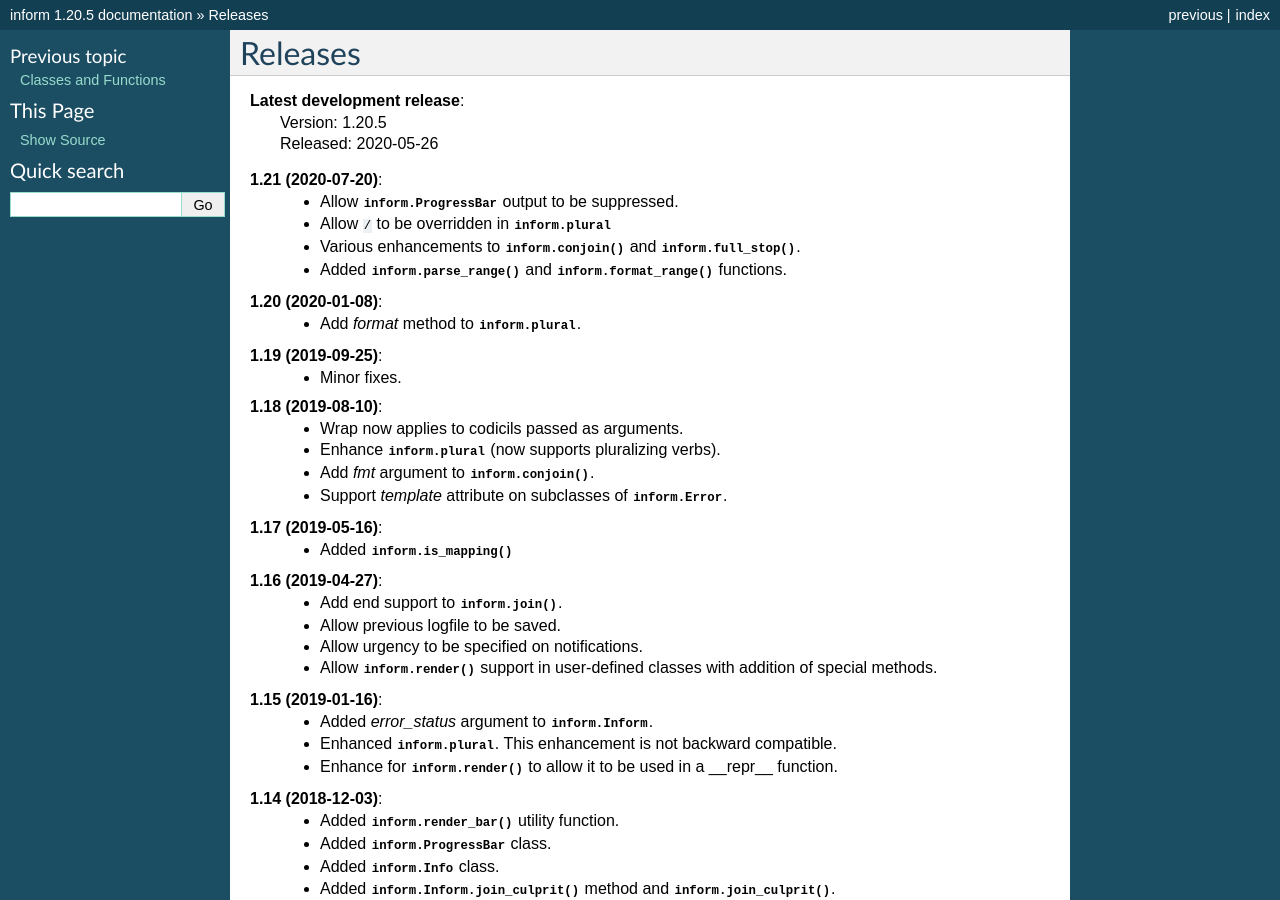
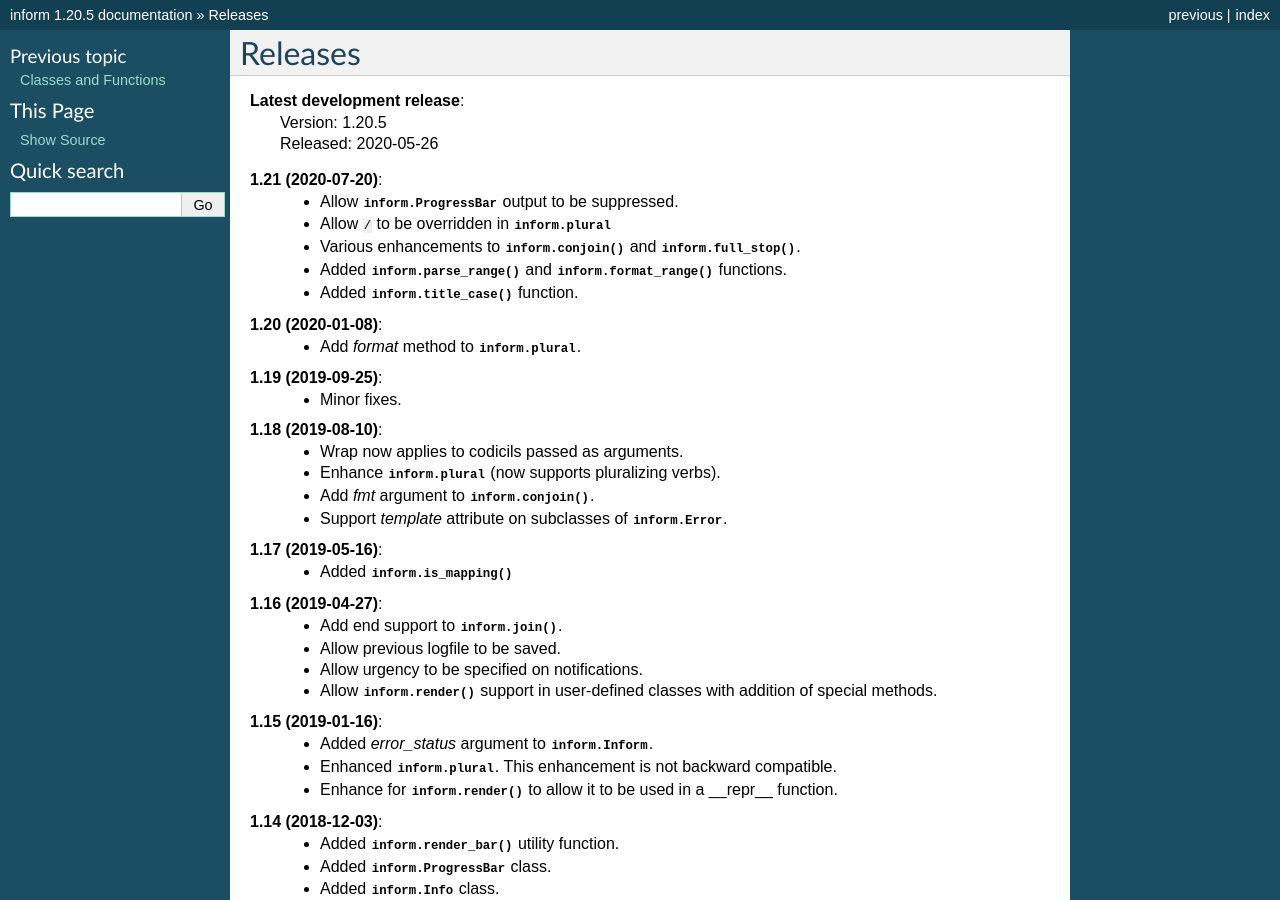
Before and after one commit to KenKundert/inform, a Sphinx documentation site: the page built from doc/releases.rst, in a window 1280 px wide and 900 px high. Built offline with Sphinx 7.4.7, drawn with Linux system fonts in a browser that asks for light colours.

Commit message:
Add title_case() to release notes.

```diff
--- a/doc/releases.rst
+++ b/doc/releases.rst
@@ -10,6 +10,7 @@ Releases
     - Allow ``/`` to be overridden in :class:`inform.plural`
     - Various enhancements to :func:`inform.conjoin` and :func:`inform.full_stop`.
     - Added :func:`inform.parse_range` and :func:`inform.format_range` functions.
+    - Added :func:`inform.title_case` function.
 
 **1.20 (2020-01-08)**:
     - Add *format* method to :class:`inform.plural`.
--- a/setup.py
+++ b/setup.py
@@ -18,6 +18,7 @@ setup(
     version = '1.20.5',
     description = 'print & logging utilities for communicating with user',
     long_description = readme,
+    long_description_content_type = 'text/x-rst',
     author = "Ken Kundert",
     author_email = 'inform@nurdletech.com',
     url = 'https://inform.readthedocs.io',
```
